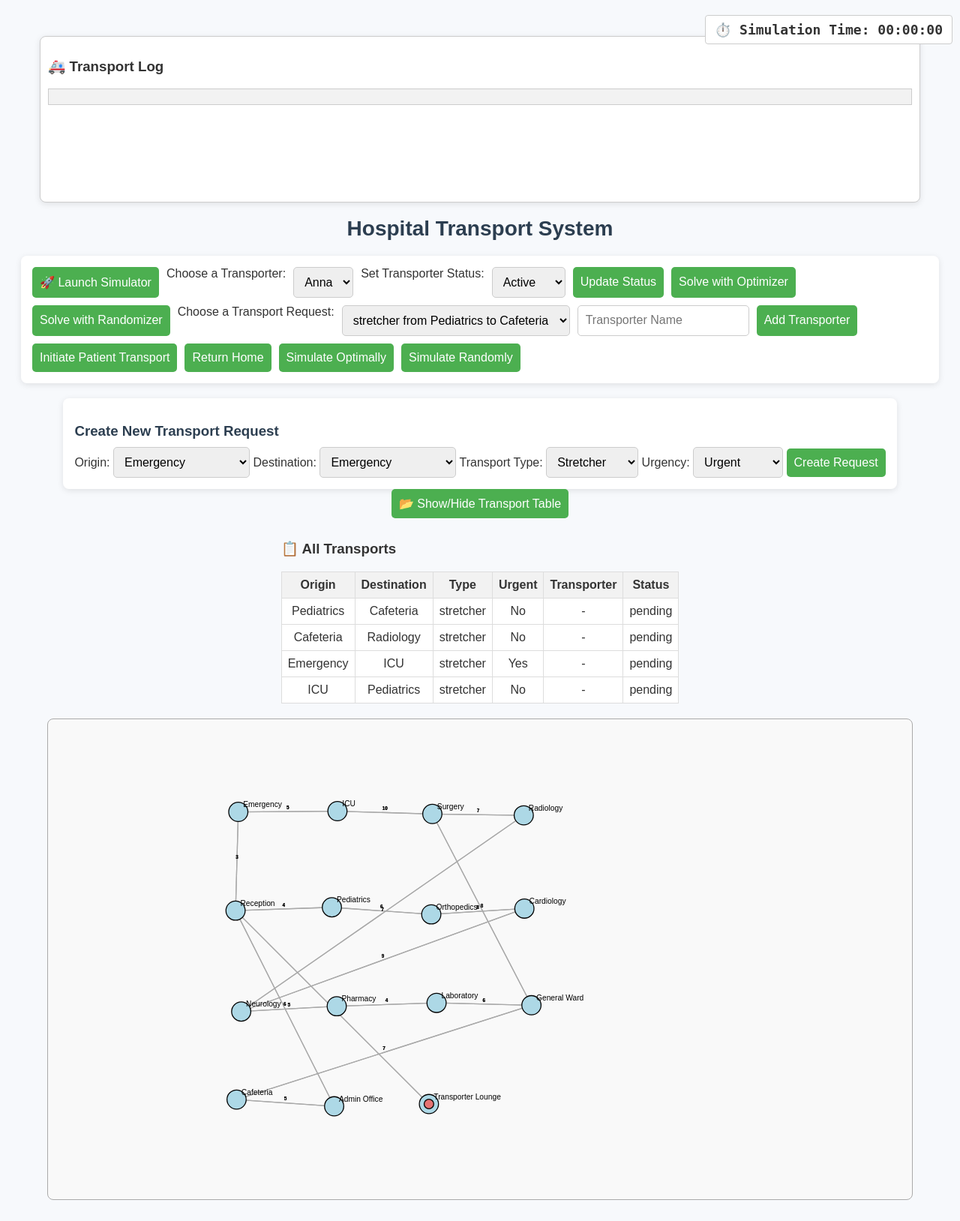
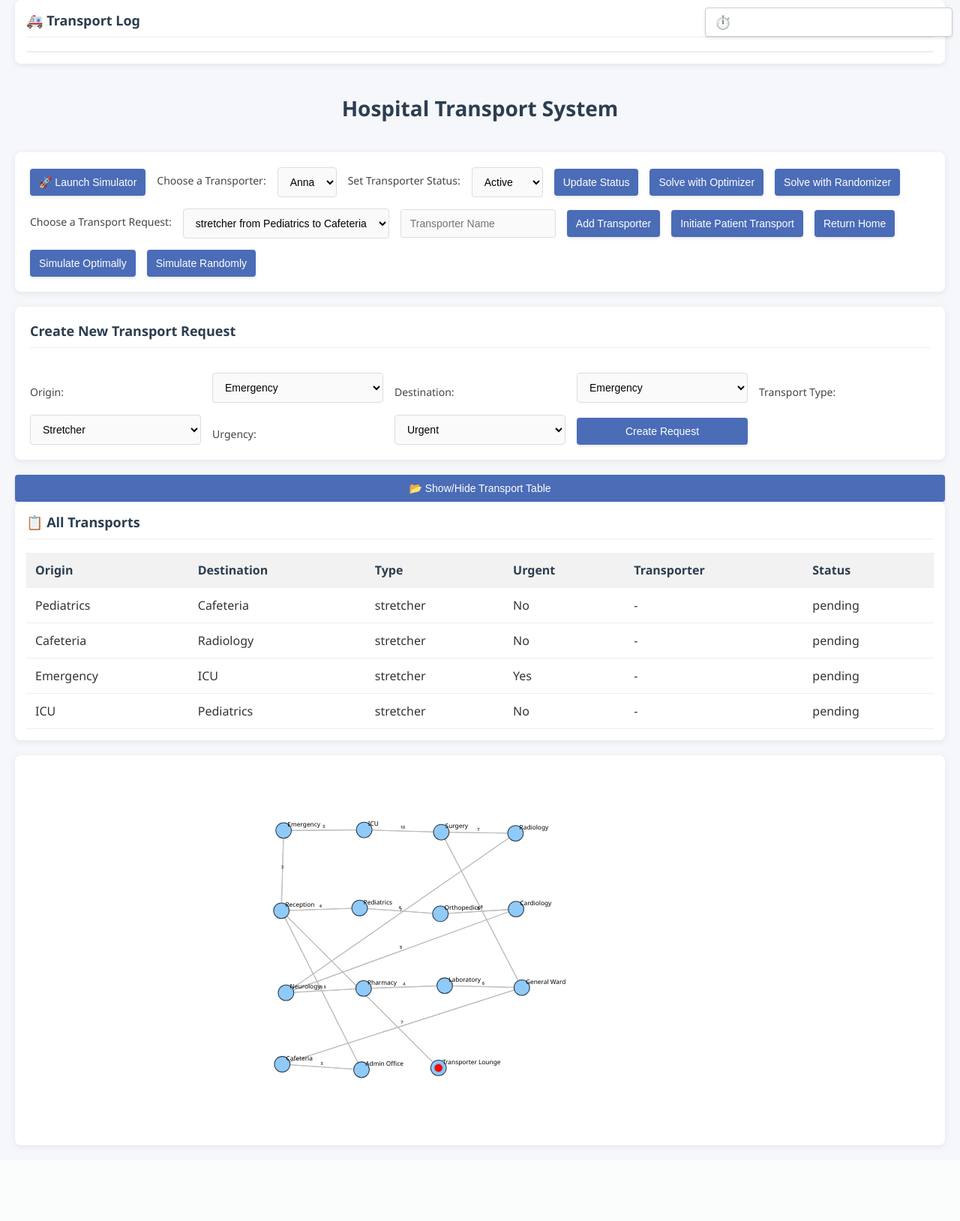
Before and after one commit to Marremeister/Modellerande-av-patienttransporter, a Flask app: page / in a window 1280 px wide. Shown: the whole page at 75% size. After the commit the page ends 1531 px from the top, so only its background shows below. Run offline with Flask 3, Linux system fonts and the light colour scheme; some libraries are stand-ins or nearby versions.

Commit message:
uppdaterat styles.css

```diff
--- a/static/css/styles.css
+++ b/static/css/styles.css
@@ -1,68 +1,166 @@
+/* Enhanced main styles to match simulator and benchmark aesthetics */
 body {
-    font-family: 'Arial', sans-serif;
-    background: #f7f9fc;
+    font-family: 'Segoe UI', Tahoma, Geneva, Verdana, sans-serif;
+    background: #f5f7fa;
     color: #333;
+    margin: 0;
+    padding: 0;
     display: flex;
     flex-direction: column;
-    align-items: center;
-    justify-content: center;
-    padding: 20px;
+    min-height: 100vh;
 }
 
 h1 {
     font-size: 28px;
     text-align: center;
     color: #2c3e50;
-    margin-bottom: 20px;
+    margin: 20px 0;
+    padding: 0 20px;
 }
 
-.controls {
-    background: #ffffff;
-    padding: 15px;
-    border-radius: 8px;
-    box-shadow: 0px 2px 8px rgba(0, 0, 0, 0.1);
+/* Header area */
+#main-header {
+    background: linear-gradient(90deg, #2c3e50, #4b6cb7);
+    color: white;
+    padding: 15px 20px;
+    display: flex;
+    justify-content: space-between;
+    align-items: center;
+    box-shadow: 0 2px 5px rgba(0,0,0,0.2);
+}
+
+#main-header h1 {
+    color: white;
+    margin: 0;
+    font-size: 24px;
+}
+
+.main-actions {
     display: flex;
     gap: 10px;
-    flex-wrap: wrap;
 }
 
-select, button, input {
-    padding: 10px;
-    font-size: 16px;
-    border-radius: 5px;
-    border: 1px solid #ccc;
-    outline: none;
+/* Controls section */
+.controls {
+    background: white;
+    padding: 20px;
+    border-radius: 8px;
+    box-shadow: 0 2px 8px rgba(0,0,0,0.08);
+    margin: 20px;
+    display: flex;
+    flex-wrap: wrap;
+    gap: 15px;
+    align-items: center;
 }
 
+.control-group {
+    display: flex;
+    flex-direction: column;
+    gap: 5px;
+    min-width: 200px;
+}
+
+/* Form controls */
+select, button, input {
+    padding: 10px 12px;
+    font-size: 14px;
+    border-radius: 4px;
+    border: 1px solid #ddd;
+    outline: none;
+    background: #fafafa;
+    transition: all 0.3s ease;
+}
+
+select:focus, input:focus {
+    border-color: #4b6cb7;
+    box-shadow: 0 0 0 3px rgba(75, 108, 183, 0.1);
+}
+
+label {
+    font-weight: 500;
+    color: #444;
+    font-size: 14px;
+    margin-bottom: 5px;
+}
+
+/* Button styling */
 button {
-    background: #4CAF50;
+    background: #4b6cb7;
     color: white;
-    font-size: 16px;
+    font-size: 14px;
     cursor: pointer;
     transition: 0.3s ease;
     border: none;
+    font-weight: 500;
+    box-shadow: 0 2px 4px rgba(0,0,0,0.1);
+    display: inline-flex;
+    align-items: center;
+    justify-content: center;
+    gap: 8px;
 }
 
 button:hover {
-    background: #45a049;
+    background: #3a5a9c;
+    transform: translateY(-1px);
+    box-shadow: 0 4px 8px rgba(0,0,0,0.1);
 }
 
-svg {
-    width: 90vw;
-    height: 80vh;
-    background-color: #ffffff;
-    border: 1px solid #ccc;
-    border-radius: 8px;
+button:active {
+    transform: translateY(1px);
+    box-shadow: 0 1px 2px rgba(0,0,0,0.1);
 }
 
+button.success {
+    background: #2ecc71;
+}
+
+button.success:hover {
+    background: #27ae60;
+}
+
+button.danger {
+    background: #e74c3c;
+}
+
+button.danger:hover {
+    background: #c0392b;
+}
+
+button.secondary {
+    background: #7c8da5;
+}
+
+button.secondary:hover {
+    background: #6c7c95;
+}
+
+/* SVG map area */
+svg {
+    width: calc(100% - 40px);
+    height: 65vh;
+    background-color: white;
+    border-radius: 8px;
+    margin: 0 20px 20px;
+    box-shadow: 0 2px 8px rgba(0,0,0,0.08);
+}
+
+/* Node and link styling */
 .node {
     fill: #90CAF9;
     stroke: #2c3e50;
     stroke-width: 2px;
+    transition: fill 0.3s;
 }
 
 .node:hover {
     fill: #64B5F6;
+}
+
+.node-label {
+    font-size: 12px;
+    font-weight: bold;
+    fill: #333;
+    pointer-events: none;
 }
 
 .link {
@@ -70,123 +168,196 @@ svg {
     stroke-width: 2px;
 }
 
-.transporter {
-    fill: #E57373;
-    stroke: black;
-    stroke-width: 2px;
+.edge-label {
+    font-size: 11px;
+    fill: #777;
+    text-anchor: middle;
 }
 
+.transporter {
+    cursor: pointer;
+    transition: all 0.3s;
+    filter: drop-shadow(0 0 3px rgba(0,0,0,0.3));
+}
+
+.transporter:hover {
+    filter: drop-shadow(0 0 5px rgba(0,0,0,0.5));
+}
+
+/* Simulation clock */
+#sim-clock {
+    position: fixed;
+    top: 20px;
+    right: 20px;
+    background: rgba(255, 255, 255, 0.15);
+    padding: 10px 15px;
+    border-radius: 4px;
+    font-size: 16px;
+    font-family: monospace;
+    z-index: 1000;
+    box-shadow: 0 2px 4px rgba(0,0,0,0.1);
+    border: 1px solid rgba(255, 255, 255, 0.1);
+    color: white;
+}
+
+/* Log panel */
 #logPanel {
-    width: 90vw;
-    height: 200px;
-    overflow-y: auto;
+    background: white;
     border-radius: 8px;
-    border: 1px solid #ccc;
-    padding: 10px;
-    margin-top: 10px;
-    background: #ffffff;
-    box-shadow: 0px 2px 8px rgba(0, 0, 0, 0.1);
+    padding: 15px;
+    margin: 0 20px 20px;
+    box-shadow: 0 2px 8px rgba(0,0,0,0.08);
+}
+
+#logPanel h3 {
+    margin-top: 0;
+    color: #2c3e50;
+    font-size: 18px;
+    border-bottom: 1px solid #eee;
+    padding-bottom: 10px;
 }
 
 #logList {
     list-style-type: none;
     padding: 0;
+    margin: 0;
+    max-height: 200px;
+    overflow-y: auto;
+    font-family: monospace;
+    font-size: 13px;
+    background: #f9f9f9;
+    border-radius: 4px;
+    border: 1px solid #eee;
 }
 
+#logList li {
+    padding: 8px 10px;
+    border-bottom: 1px solid #eee;
+    line-height: 1.4;
+}
+
+#logList li:last-child {
+    border-bottom: none;
+}
+
+/* Request form */
 .request-form {
-    margin-top: 20px;
-    padding: 15px;
-    background: #ffffff;
+    background: white;
     border-radius: 8px;
-    box-shadow: 0px 2px 8px rgba(0, 0, 0, 0.1);
+    padding: 20px;
+    margin: 0 20px 20px;
+    box-shadow: 0 2px 8px rgba(0,0,0,0.08);
+    display: grid;
+    grid-template-columns: repeat(auto-fill, minmax(200px, 1fr));
+    gap: 15px;
+    align-items: end;
 }
 
 .request-form h3 {
+    grid-column: 1 / -1;
+    margin-top: 0;
     color: #2c3e50;
-    margin-bottom: 10px;
+    font-size: 18px;
+    border-bottom: 1px solid #eee;
+    padding-bottom: 10px;
 }
 
-#sim-clock {
-    position: fixed;
-    top: 10px;
-    right: 10px;
-    background: white;
-    padding: 8px 12px;
-    border: 1px solid #ccc;
-    border-radius: 4px;
-    font-size: 18px;
-    font-family: monospace;
-    z-index: 1000;
+.request-form button {
+    margin-top: 5px;
 }
 
-.transport-table {
-    margin-top: 30px;
-    width: 90%;
-    max-width: 1000px;
-}
-
-.transport-table table {
-    width: 100%;
-    border-collapse: collapse;
-    margin-top: 10px;
-    background: #fff;
-}
-
-.transport-table th, .transport-table td {
-    border: 1px solid #ddd;
-    padding: 8px;
-    text-align: center;
-}
-
-.transport-table th {
-    background-color: #f2f2f2;
-    font-weight: bold;
-}
-
+/* Transport table */
 #transportTableContainer {
+    background: white;
+    border-radius: 8px;
+    padding: 15px;
+    margin: 0 20px 20px;
+    box-shadow: 0 2px 8px rgba(0,0,0,0.08);
     transition: max-height 0.3s ease;
     overflow: hidden;
 }
 
-svg {
-  border: 1px solid #aaa;
-  background-color: #f9f9f9;
-  margin-top: 20px;
+#toggleTableBtn {
+    margin: 0 20px;
 }
 
-.transporter {
-  stroke: black;
-  stroke-width: 2px;
+.transport-table {
+    width: 100%;
 }
 
-.node {
-  fill: lightblue;
-  stroke: black;
+.transport-table h3 {
+    margin-top: 0;
+    color: #2c3e50;
+    font-size: 18px;
+    border-bottom: 1px solid #eee;
+    padding-bottom: 10px;
+    display: flex;
+    justify-content: space-between;
+    align-items: center;
 }
 
-.link {
-  stroke: #aaa;
+#transportTable {
+    width: 100%;
+    border-collapse: collapse;
+    margin-top: 10px;
 }
 
-.edge-label {
-  font-size: 10px;
-  font-weight: bold;
+#transportTable th, #transportTable td {
+    padding: 12px;
+    text-align: left;
+    border-bottom: 1px solid #eee;
 }
 
-#sim-clock {
-  font-size: 18px;
-  font-weight: bold;
-  margin-top: 10px;
+#transportTable th {
+    background-color: #f2f2f2;
+    font-weight: bold;
+    color: #2c3e50;
 }
 
-#logPanel {
-  margin-top: 20px;
+#transportTable tr:hover {
+    background-color: #f9f9f9;
 }
 
-#logList {
-  max-height: 200px;
-  overflow-y: auto;
-  border: 1px solid #ccc;
-  padding: 10px;
-  background: #f2f2f2;
+/* Status indicators */
+.status-pending {
+    color: #f39c12;
+    font-weight: bold;
 }
+
+.status-ongoing {
+    color: #3498db;
+    font-weight: bold;
+}
+
+.status-completed {
+    color: #27ae60;
+    font-weight: bold;
+}
+
+.status-running {
+    color: #2ecc71;
+    font-weight: bold;
+}
+
+.status-stopped {
+    color: #e74c3c;
+    font-weight: bold;
+}
+
+/* Responsive adjustments */
+@media (max-width: 1200px) {
+    .request-form {
+        grid-template-columns: repeat(auto-fill, minmax(150px, 1fr));
+    }
+}
+
+@media (max-width: 768px) {
+    .controls {
+        flex-direction: column;
+        align-items: stretch;
+    }
+
+    svg {
+        height: 50vh;
+    }
+}
```
